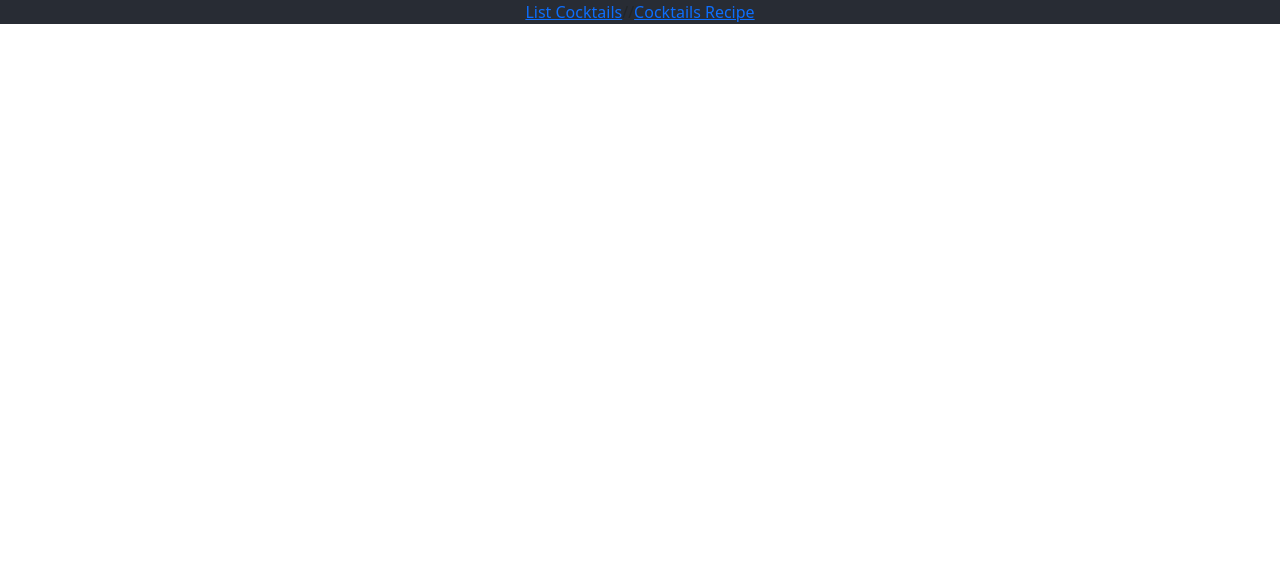
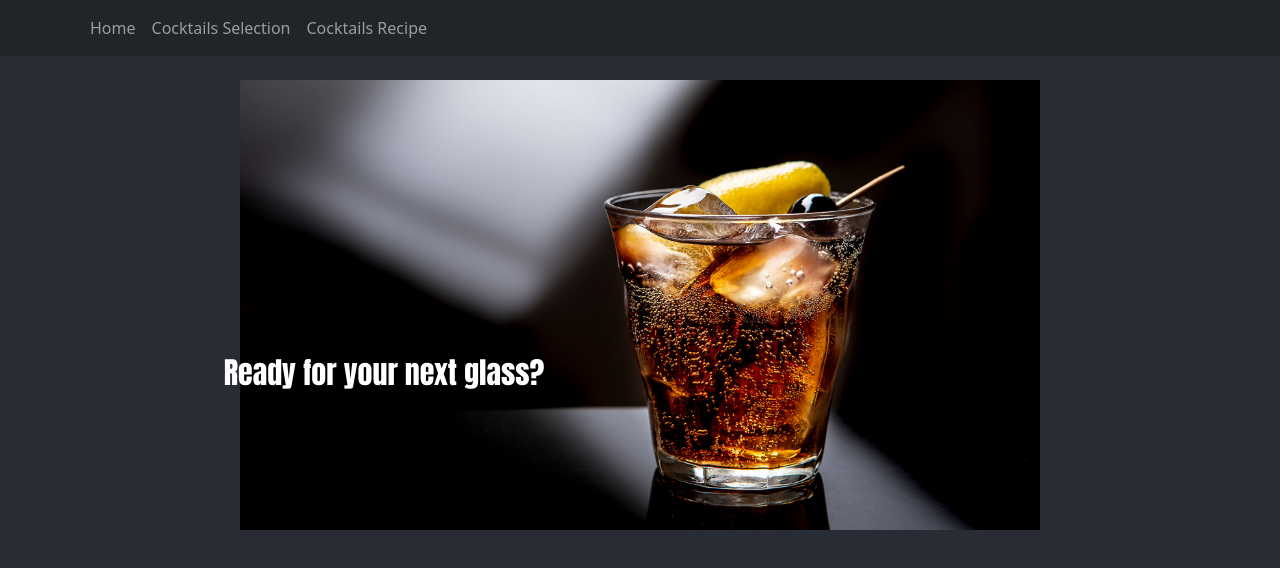
Before and after one commit to fryfritter/CocktailRecipe, a React (Create React App) app: page / in a window 1280 px wide. Shown: the top 568 px of the page. Built offline with nearby package versions, Linux system fonts and the light colour scheme.

Commit message:
add bootstrap top navigation component

```diff
--- a/src/App.css
+++ b/src/App.css
@@ -1,45 +1,27 @@
+body > #root > div {
+  height: 100vh;
+}
 .App {
   text-align: center;
   background-color: #282c34;
-  height: 100%;
-  width: 100%;
 }
 
 .header_link {
   text-align: left;
 }
 
-.App-logo {
-  height: 40vmin;
-  pointer-events: none;
-}
-
-@media (prefers-reduced-motion: no-preference) {
-  .App-logo {
-    animation: App-logo-spin infinite 20s linear;
-  }
-}
-
-.App-header {
-  background-color: #282c34;
-  min-height: 100vh;
-  display: flex;
-  flex-direction: column;
-  align-items: center;
-  justify-content: center;
-  font-size: calc(10px + 2vmin);
+/* Container holding the image and the text */
+.image-container {
+  position: relative;
   color: white;
 }
-
-.App-link {
-  color: #61dafb;
+.centered-left {
+  position: absolute;
+  top: 65%;
+  left: 30%;
+  color: white;
+  text-align: right;
+  font-size: 30px;
+  font-family: Impact, Haettenschweiler, "Arial Narrow Bold", sans-serif;
+  transform: translate(-50%, -50%);
 }
-
-@keyframes App-logo-spin {
-  from {
-    transform: rotate(0deg);
-  }
-  to {
-    transform: rotate(360deg);
-  }
-}
--- a/src/App.js
+++ b/src/App.js
@@ -1,34 +1,48 @@
-import {
-  Container,
-  Nav,
-  Navbar,
-  ToggleButton,
-  ToggleButtonGroup,
-} from "react-bootstrap";
+import { Container, Image, Nav, Navbar, NavDropdown } from "react-bootstrap";
 import { BrowserRouter, NavLink, Route, Switch } from "react-router-dom";
-import { LinkContainer } from "react-router-bootstrap";
 import "./App.css";
 import CocktailListingWithRouter from "./components/CocktailListing";
 import RecipesDetails from "./components/RecipeDetails";
+import Home from "./components/Home";
 
 function App() {
   return (
     <div className="App">
-      <BrowserRouter>
-        <header>
-          <NavLink to="/home" className="header_link">
+      <div>
+        {/* <NavLink to="/home" className="header_link">
+            Home
+          </NavLink>{" "}
+          //
+          <NavLink to="/list" className="header_link">
             List Cocktails
           </NavLink>
           //
           <NavLink to="/recipes" className="header_link">
             Cocktails Recipe
-          </NavLink>
-          <Switch>
-            <Route exact path="/home" component={CocktailListingWithRouter} />
-            <Route exact path="/recipes/:drinkId" component={RecipesDetails} />
-            <Route exact path="/recipes" component={RecipesDetails} />
-          </Switch>
-        </header>
+          </NavLink> */}
+        <Navbar bg="dark" variant="dark">
+          <Container>
+            <Nav className="me-auto">
+              <Nav.Link href="/home">Home</Nav.Link>
+              <Nav.Link href="/list">Cocktails Selection</Nav.Link>
+              <Nav.Link href="/recipes">Cocktails Recipe</Nav.Link>
+            </Nav>
+          </Container>
+        </Navbar>
+        <br />
+      </div>
+      <BrowserRouter>
+        <header />
+
+        <Switch>
+          <Route exact path="/home" component={Home} />
+
+          <Route exact path="/list" component={CocktailListingWithRouter} />
+          <Route exact path="/recipes/:drinkId" component={RecipesDetails} />
+          <Route exact path="/recipes" component={RecipesDetails} />
+
+          <Route exact path="/" component={Home} />
+        </Switch>
       </BrowserRouter>
     </div>
   );
--- a/src/components/CocktailListCard.css
+++ b/src/components/CocktailListCard.css
@@ -16,6 +16,7 @@
   font-size: 12px;
   color: rgb(216, 155, 155);
   padding: 5px;
+
 }
 
 .summary_cocktail-name {
--- a/src/components/CocktailListing.js
+++ b/src/components/CocktailListing.js
@@ -62,7 +62,7 @@ const CocktailListing = (props) => {
   };
   return (
     <div className="container bg-dark">
-      <div className="header">Pick your booze</div>
+      <div className="header">Pick your poison :)</div>
       <div>
         <ButtonGroup>{printButtonAtoZ()}</ButtonGroup>
       </div>
--- /dev/null
+++ b/src/components/Home.js
@@ -0,0 +1,13 @@
+import React from "react";
+import { Image } from "react-bootstrap";
+
+const Home = () => {
+  return (
+    <div className="image-container">
+      <Image src={process.env.PUBLIC_URL + "/cocktailhome.jpg"} width="800px" />{" "}
+      <div class="centered-left">Ready for your next glass?</div>
+    </div>
+  );
+};
+
+export default Home;
--- a/src/components/RecipeDetails.css
+++ b/src/components/RecipeDetails.css
@@ -17,6 +17,8 @@
   border-color: rgb(249, 243, 243);
   border-radius: 5px;
   padding: 5px;
+  margin-bottom: 10px;
+  margin-top: 10px;
 }
 .recipe-detail {
   flex-direction: row;
--- a/src/components/RecipeDetails.js
+++ b/src/components/RecipeDetails.js
@@ -94,13 +94,6 @@ const RecipesDetails = (props) => {
             show me the recipe
           </Button>
         </InputGroup>{" "}
-        <input
-          name="cocktailName"
-          onChange={handleChangeCocktailSearchInput}
-          placeholder="cocktail name here"
-        />{" "}
-        <br />
-        <Button onClick={() => searchCocktailByName()}> Search </Button>
       </div>
 
       {!isLoading &&
```
Also changed, not shown: public/cocktailhome.jpg (added).
